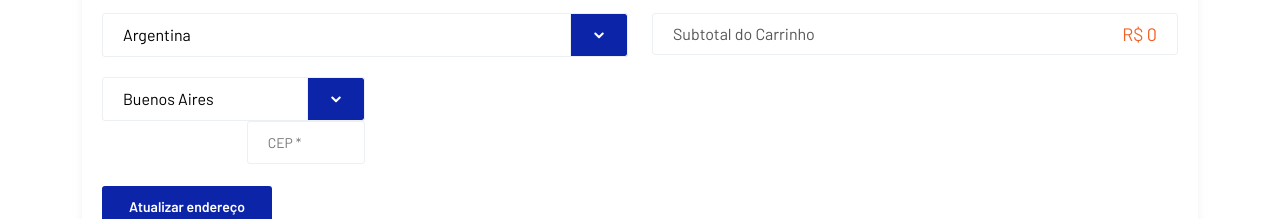
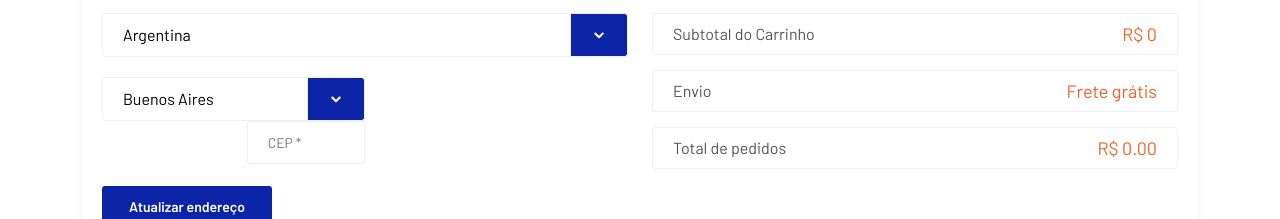
Before and after one commit to Pablo-jesuss/ecommerce-com-react, a React (Vite) app in the folder ecommerce/: page /cart-page in a window 1280 px wide. Shown: the part 413-632 px from the top of the page. Built offline with nearby package versions, Linux system fonts and the light colour scheme.

Commit message:
cartOverview

```diff
--- a/ecommerce/src/shop/CartPage.jsx
+++ b/ecommerce/src/shop/CartPage.jsx
@@ -199,6 +199,18 @@ const CartPage = () => {
                           </span>
                           <p className="pull-right">R$ {cartSubtotal}</p>
                         </li>
+
+                        <li>
+                          <span className="pull-left">Envio</span>
+                          <p className="pull-right">Frete grátis</p>
+                        </li>
+
+                        <li>
+                          <span className="pull-left">Total de pedidos</span>
+                          <p className="pull-right">
+                            R$ {orderTotal.toFixed(2)}
+                          </p>
+                        </li>
                       </ul>
                     </div>
                   </div>
```
